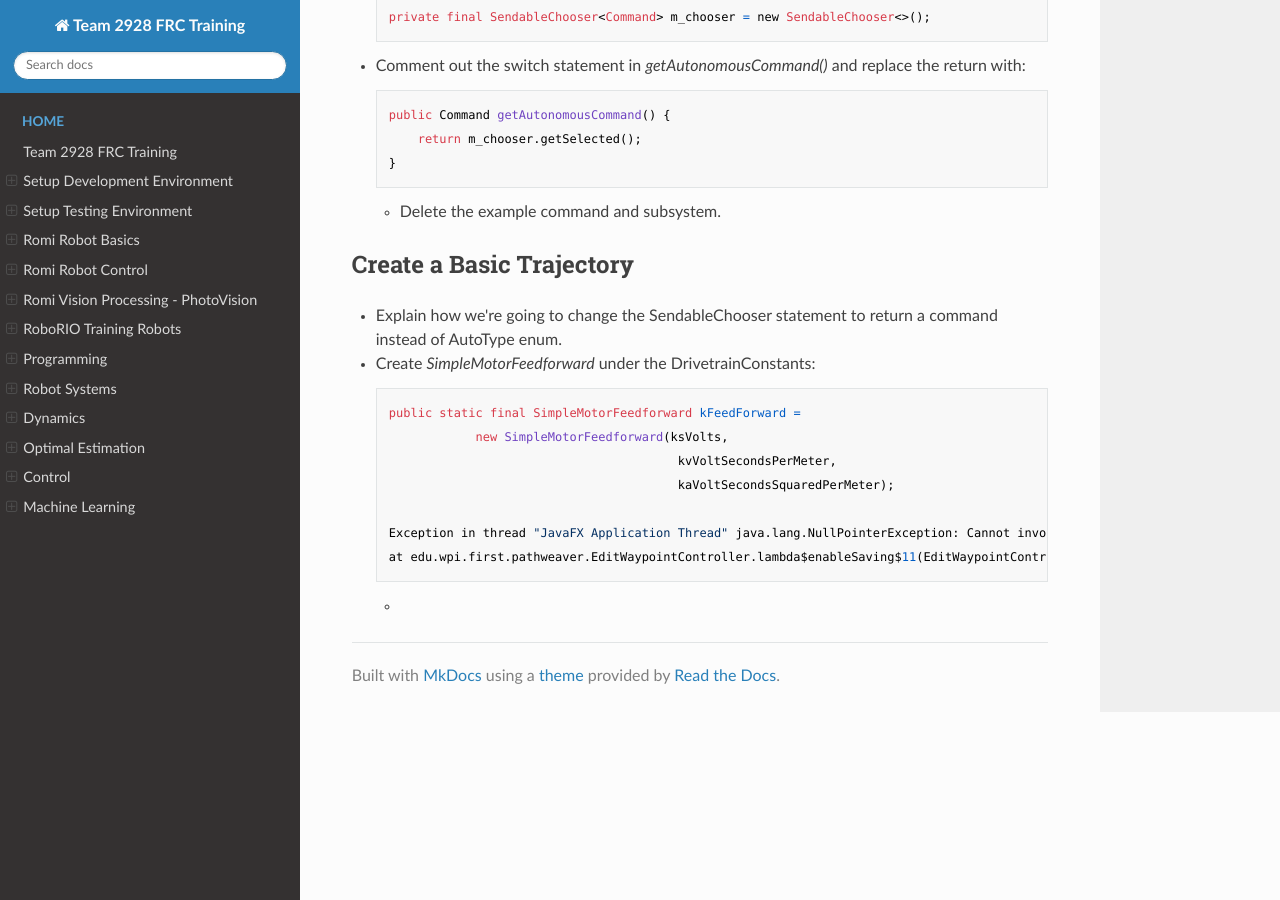
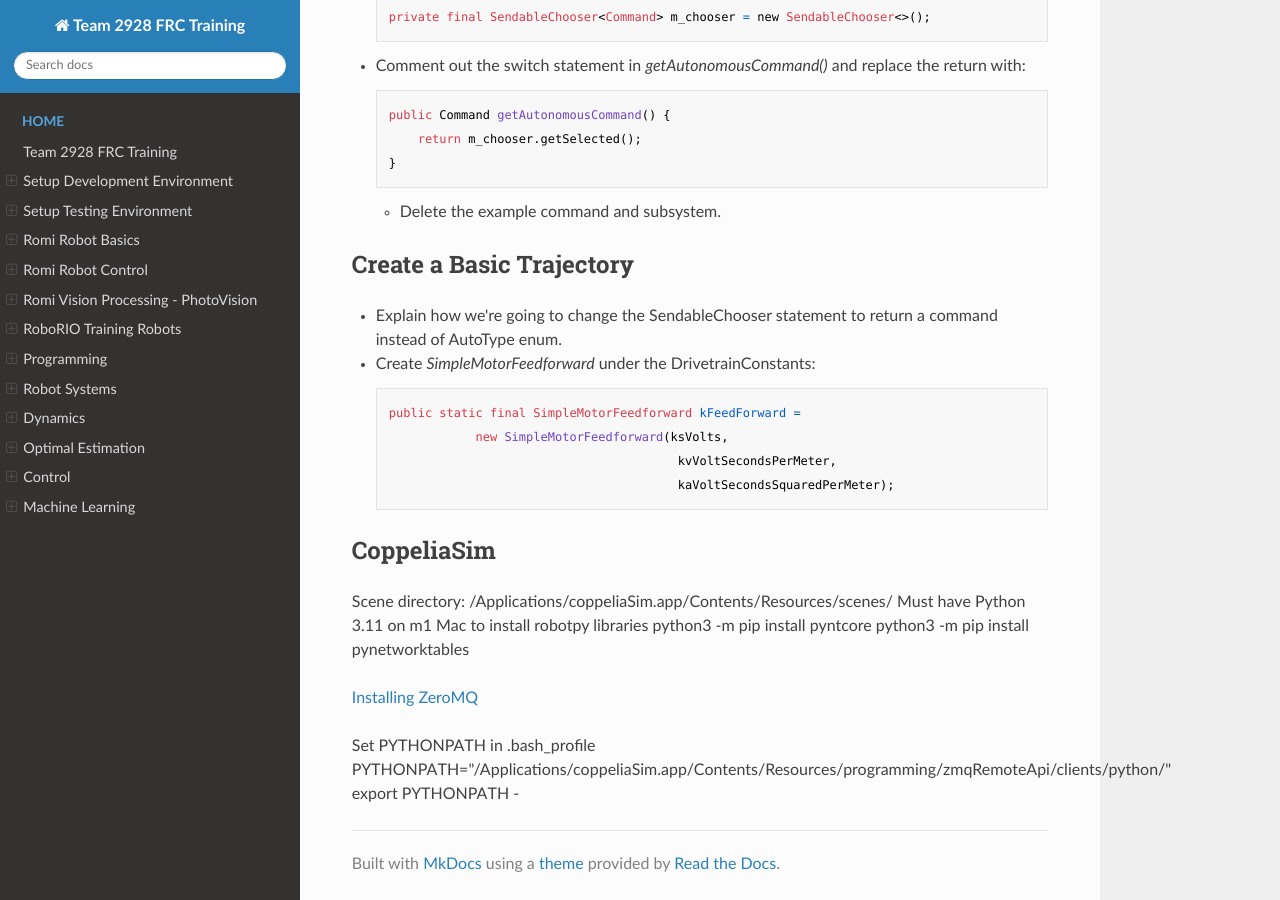
Before and after one commit to FRC-2928/FRC-Programmer-Training, an MkDocs documentation site: the page built from docs/Notes.md, in a window 1280 px wide and 900 px high, scrolled down 525 px. Built offline with MkDocs 1.6.1, drawn with Linux system fonts in a browser that asks for light colours; nearby versions of some CDN libraries.

```diff
--- a/docs/Notes.md
+++ b/docs/Notes.md
@@ -31,6 +31,16 @@
                                                 kaVoltSecondsSquaredPerMeter);
 
 
-        Exception in thread "JavaFX Application Thread" java.lang.NullPointerException: Cannot invoke "edu.wpi.first.pathweaver.Waypoint.isLockTangent()" because the return value of "javafx.beans.value.ObservableValue.getValue()" is null
-        at edu.wpi.first.pathweaver.EditWaypointController.lambda$enableSaving$11(EditWaypointController.java:170)
+## CoppeliaSim
+Scene directory:
+        /Applications/coppeliaSim.app/Contents/Resources/scenes/
+Must have Python 3.11 on m1 Mac to install robotpy libraries
+        python3 -m pip install pyntcore
+        python3 -m pip install pynetworktables
+
+[Installing ZeroMQ](https://www.coppeliarobotics.com/helpFiles/en/zmqRemoteApiOverview.htm)
+
+Set PYTHONPATH in .bash_profile
+        PYTHONPATH="/Applications/coppeliaSim.app/Contents/Resources/programming/zmqRemoteApi/clients/python/"
+        export PYTHONPATH
 -
--- a/mkdocs.yml
+++ b/mkdocs.yml
@@ -50,7 +50,9 @@ nav:
             - RoboRIO/motorControl.md
             - RoboRIO/pathWeaver.md
             - RoboRIO/limelight.md
+            - RoboRIO/swervedrive.md
             # - RoboRIO/roboRIOSimulation.md
+            # - RoboRIO/CoppeliaSim.md
         # - 'RoboRIO Vision Processing - Limelight':
         #     - LimelightVision/introVision.md
 
```
Also changed, not shown: docs/.readthedocs.yaml (added, +19 -0 lines), docs/RoboRIO/CoppeliaSim.md (added, +31 -0 lines), docs/RoboRIO/swervedrive.md (added, +32 -0 lines).
